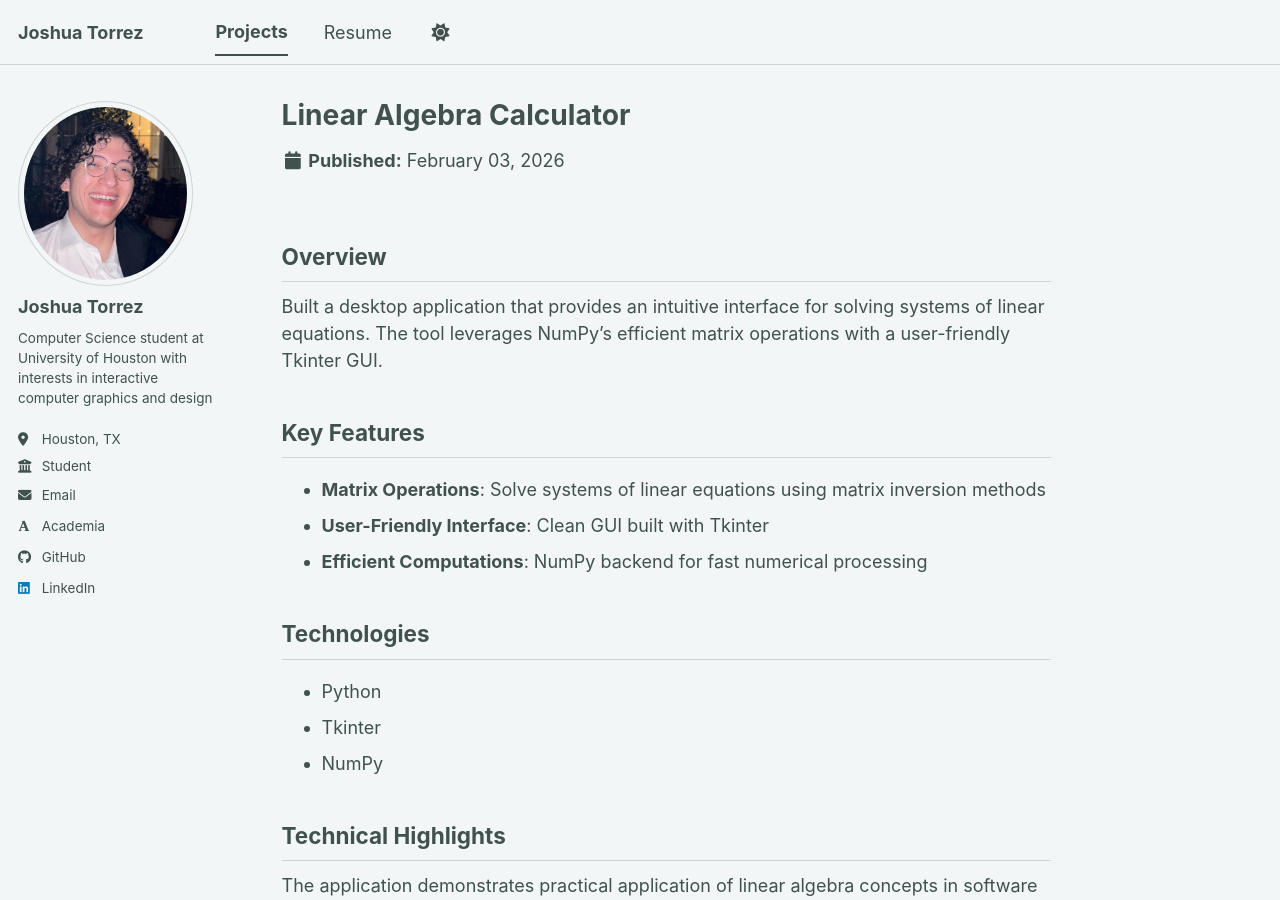
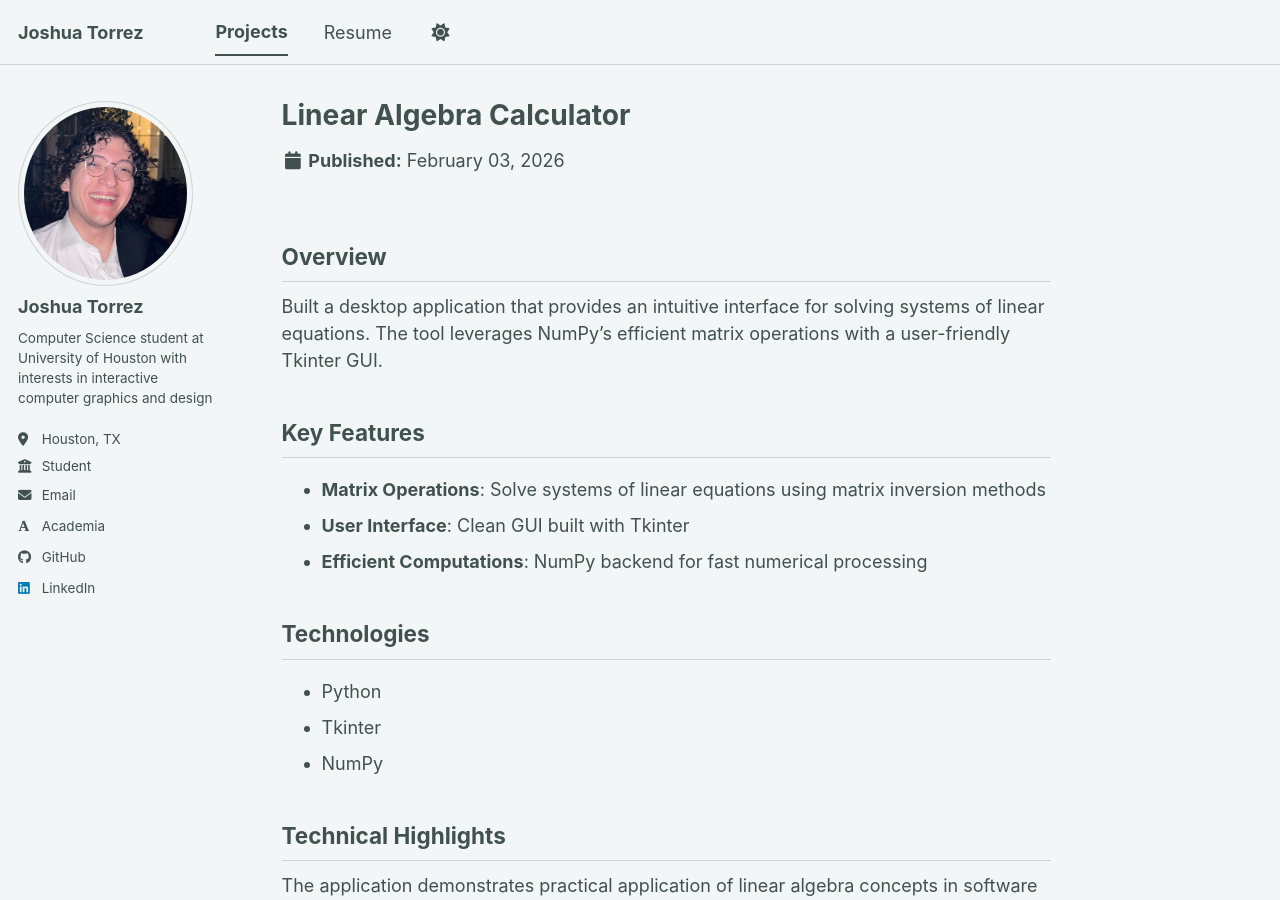
Before and after one commit to josh-torrez/josh-torrez.github.io, a Jekyll site: the page built from _portfolio/linear-algebra-calculator.md, in a window 1280 px wide and 900 px high. Built offline with Jekyll 4.4.1, drawn with Linux system fonts in a browser that asks for light colours; some web fonts are replaced; a script bundle is joined from its source files by our own code; library files that are not in the unit come from our copies.

Commit message:
redeployment

```diff
--- a/_portfolio/linear-algebra-calculator.md
+++ b/_portfolio/linear-algebra-calculator.md
@@ -11,7 +11,7 @@ Built a desktop application that provides an intuitive interface for solving sys
 ## Key Features
 
 - **Matrix Operations**: Solve systems of linear equations using matrix inversion methods
-- **User-Friendly Interface**: Clean GUI built with Tkinter
+- **User Interface**: Clean GUI built with Tkinter
 - **Efficient Computations**: NumPy backend for fast numerical processing
 
 ## Technologies
```
